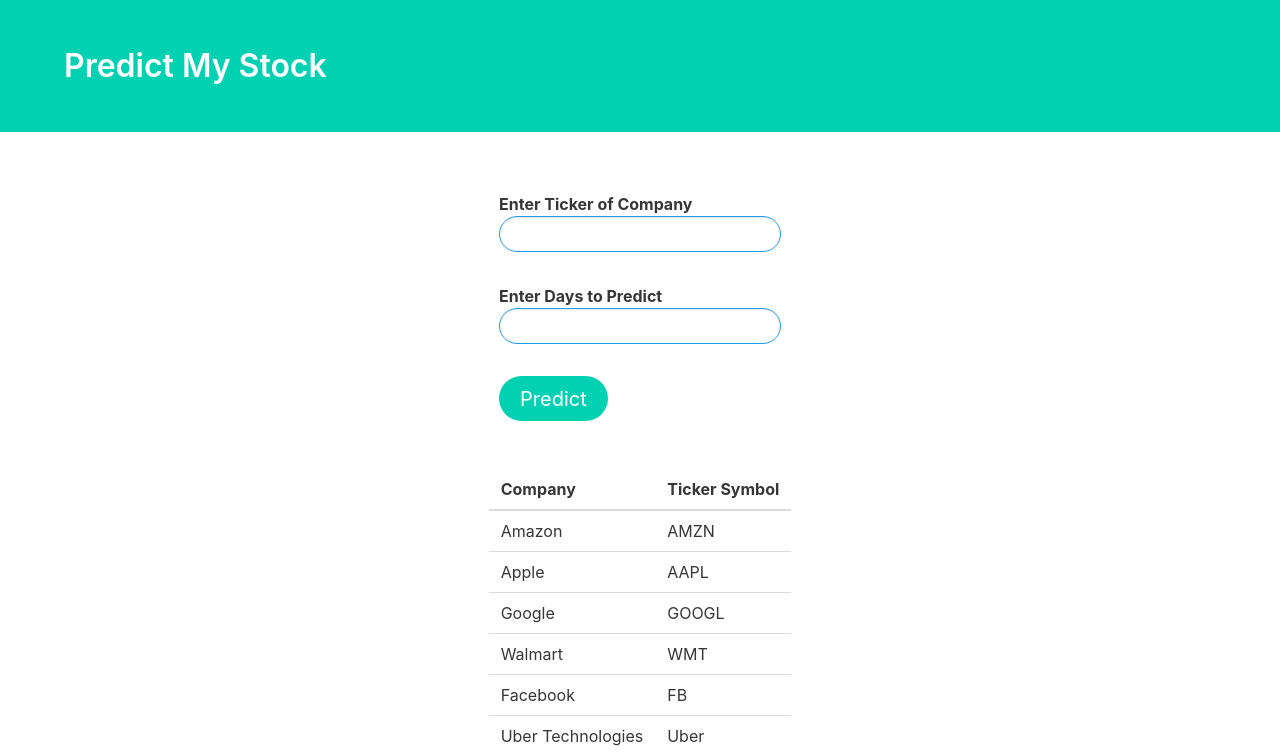
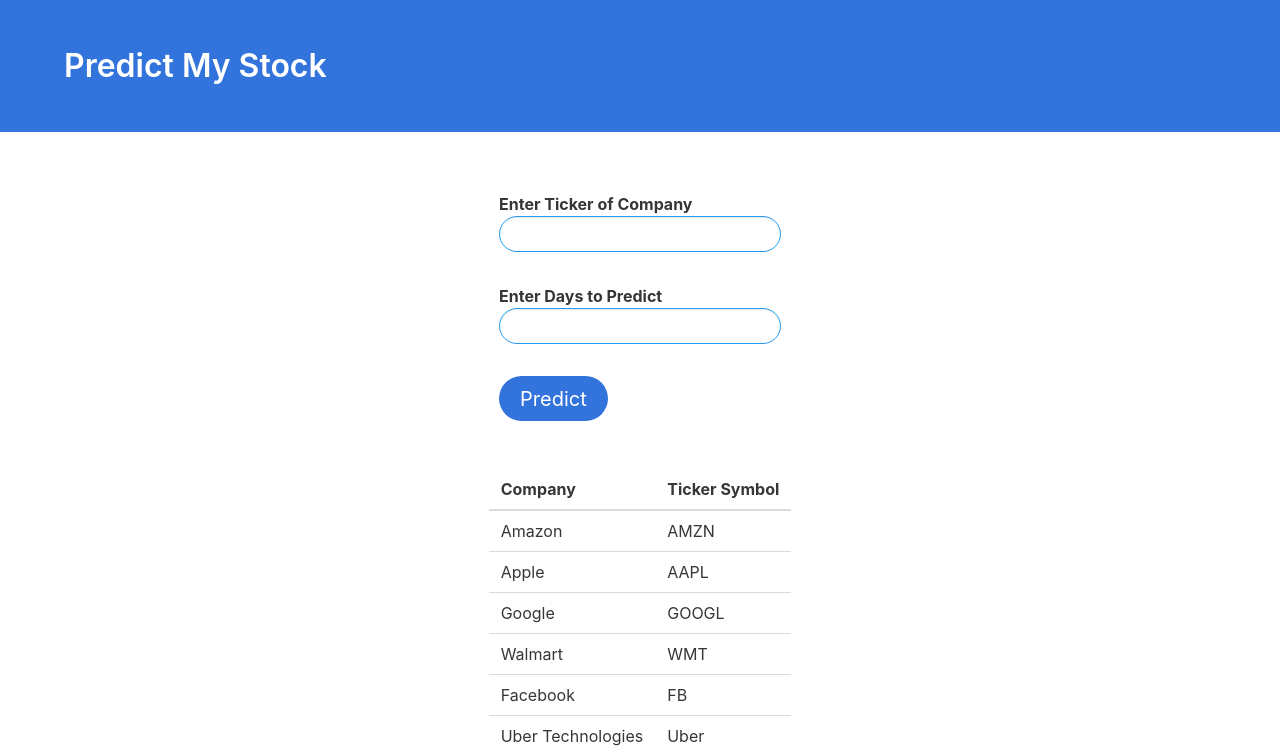
Before and after one commit to adityaborgaonkar/PredictMyStock, a Django app: page / in a window 1280 px wide. Shown: the top 755 px of the page. Run offline with Django 3.2, Linux system fonts and the light colour scheme.

Commit message:
Updated PredictMyStock.ipynb

```diff
--- a/app/templates/index.html
+++ b/app/templates/index.html
@@ -12,7 +12,7 @@
 </head>
 
 <body>
-    <section class="hero is-primary">
+    <section class="hero is-link">
         <div class="hero-body">
             <div class="container">
                 <h1 class="title">
@@ -26,7 +26,7 @@
     <form action="/predict/" method="post">{% csrf_token %}
         <div class="label">Enter Ticker of Company <br><input type="text" name="ticker" class="input is-info is-rounded "></div><br>
         <div class="label">Enter Days to Predict <br><input class="input is-info is-rounded" type="text" name="days"></div><br>
-        <input type="submit" value="Predict" class="button is-primary is-medium is-rounded">
+        <input type="submit" value="Predict" class="button is-link is-medium is-rounded">
     </form>
     </section>
     <br><br>
--- a/app/views.py
+++ b/app/views.py
@@ -17,7 +17,7 @@ def home(request):
 
 
 def predict(request):
-
+    quandl.ApiConfig.api_key = "RHVBxuQQR_xxy8SPBDGV"
     ticker_value = request.POST.get('ticker')
     number_of_days = request.POST.get('days')
     number_of_days = int(number_of_days)
```
Also changed, not shown: 1 other file.
